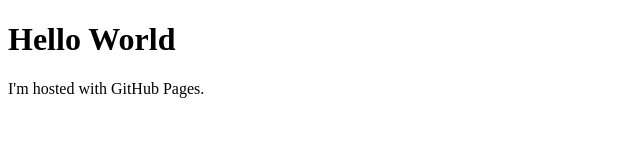
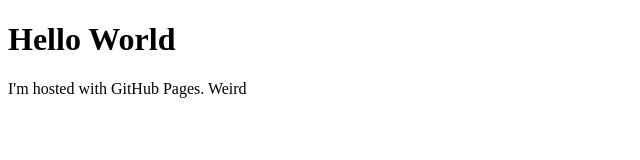
Before and after one commit to brianjarrett/brianjarrett.github.io, a plain HTML site: page index.html in a window 1280 px wide. Shown: the full height of the page, 0-640 px from the left. Drawn offline with Linux system fonts and the light colour scheme.

Commit message:
Editted index.html

```diff
--- a/index.html
+++ b/index.html
@@ -2,6 +2,6 @@
 <html>
 <body>
 <h1>Hello World</h1>
-<p>I'm hosted with GitHub Pages.</p>
+<p>I'm hosted with GitHub Pages. Weird</p>
 </body>
 </html>
```
